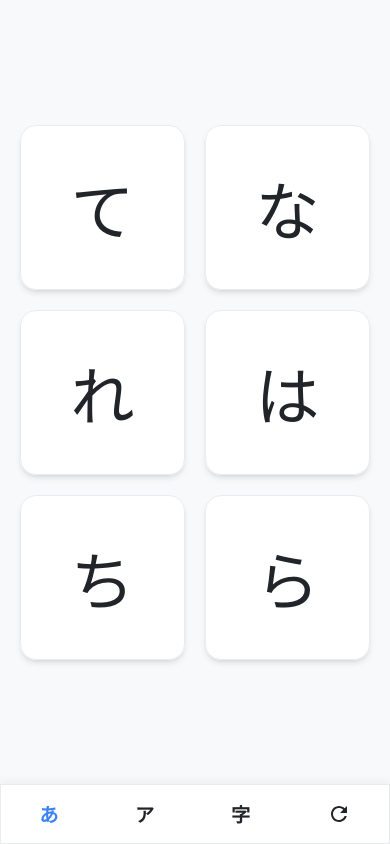
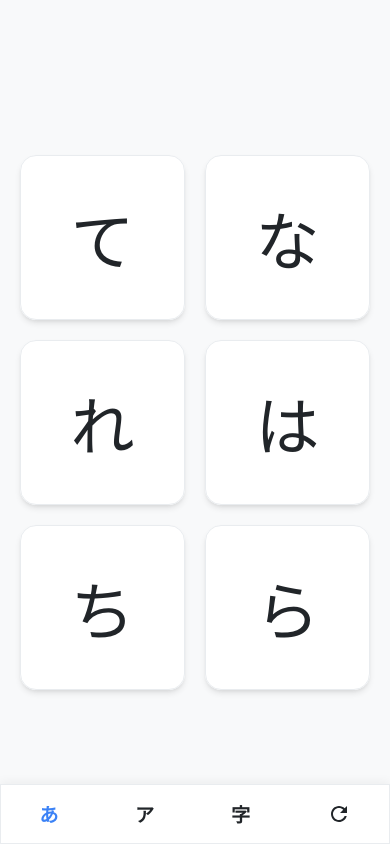
Before and after one commit to fidelysla/flip-cards, a website built with Vite: page index.html in a window 390 px wide. Built offline with nearby package versions, Linux system fonts and the light colour scheme.

Commit message:
Remove mobile navigation padding from card container styles

```diff
--- a/src/style.css
+++ b/src/style.css
@@ -56,7 +56,7 @@
             justify-content: center;
             align-items: center;
             padding: 20px;
-            padding-bottom: calc(var(--nav-height-mobile) + 20px); /* Espacio para nav móvil */
+            /* padding-bottom: calc(var(--nav-height-mobile) + 20px); Espacio para nav móvil */
             width: 100%;
             max-width: 1200px;
             margin: 0 auto;
```
